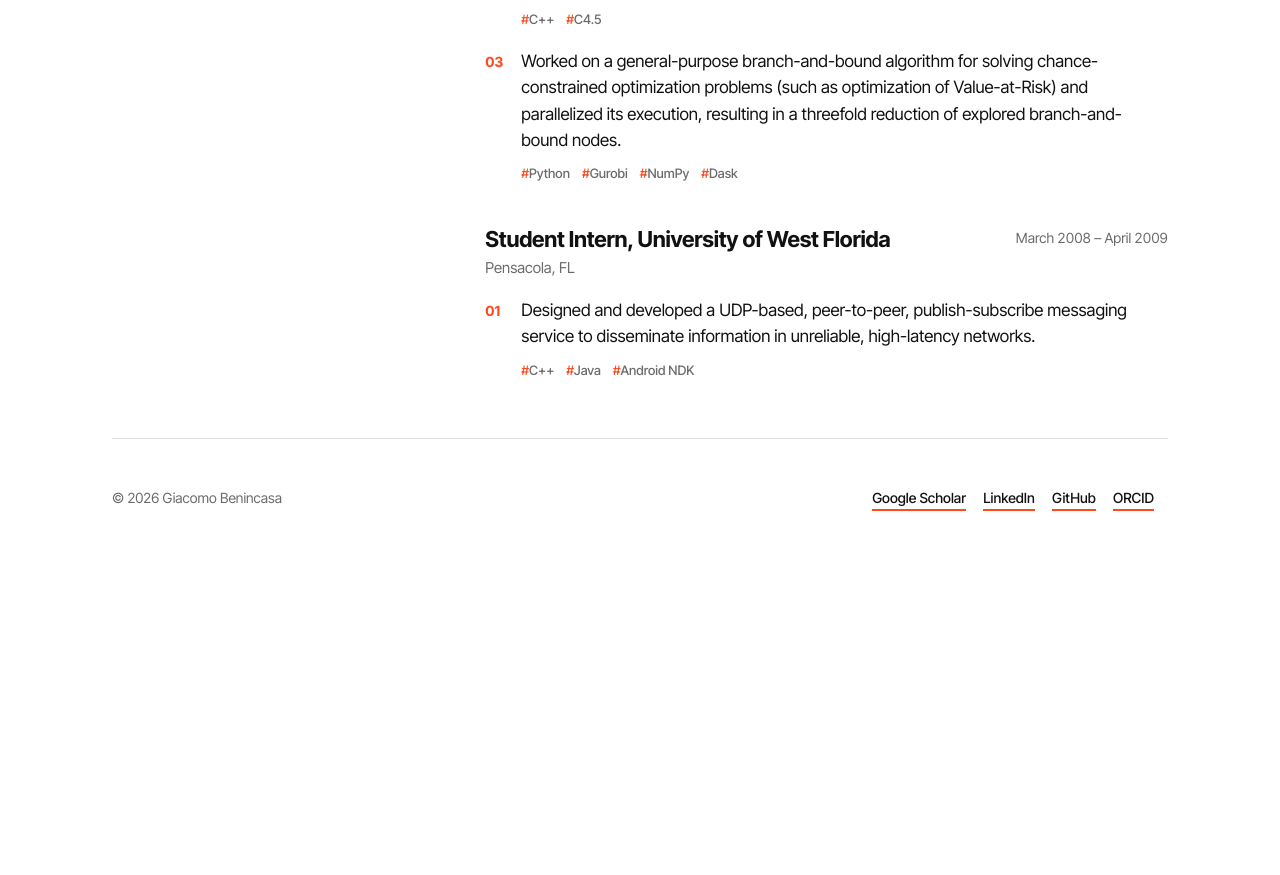
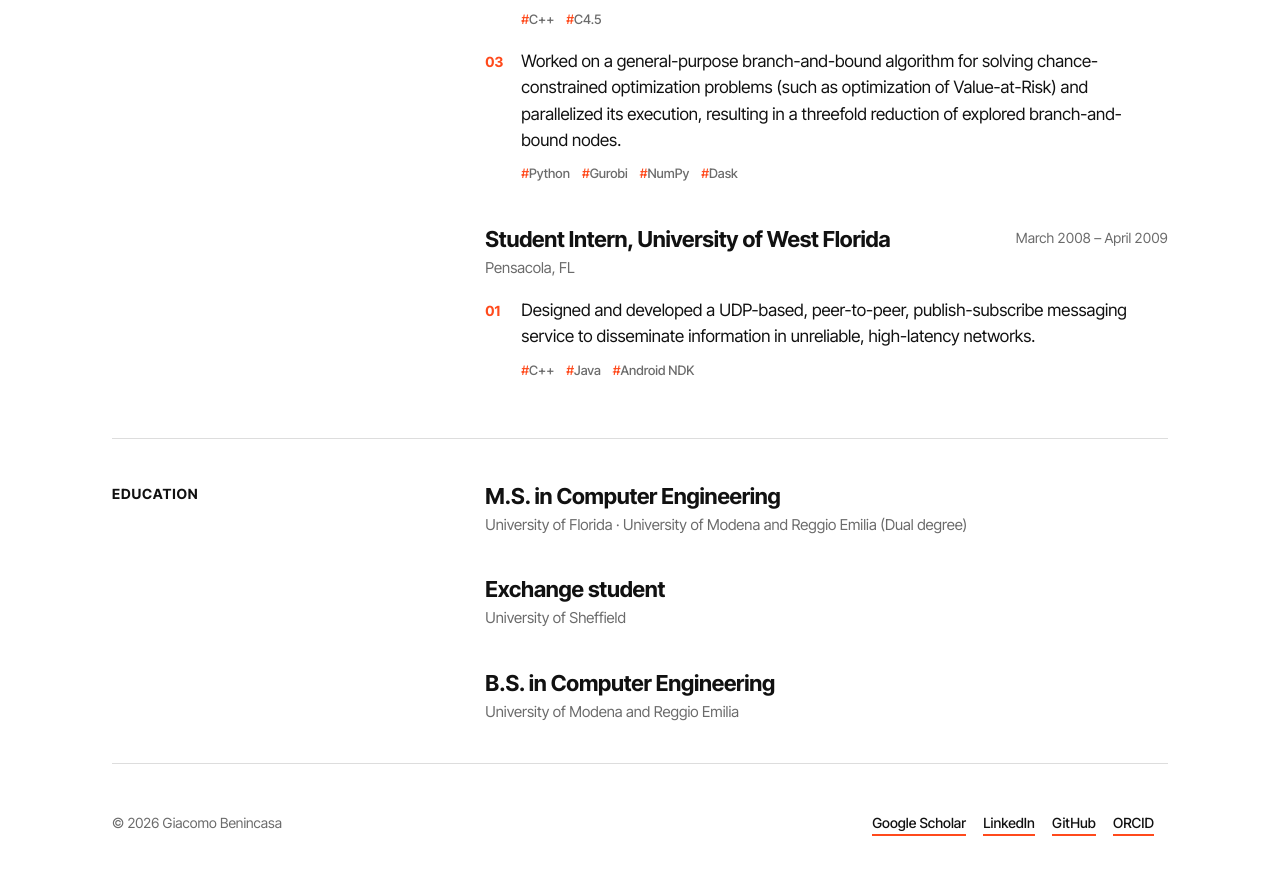
Before and after one commit to giacobenin/giacobenin.github.io, a Jekyll site: the page built from _pages/cv.md, in a window 1280 px wide and 900 px high, scrolled down 1829 px. Shown: the top 875 px of the window. Built offline with Jekyll 4.4.1, drawn with Linux system fonts in a browser that asks for light colours; before the commit the page ends 2404 px from its top, so only the background shows below that.

Commit message:
Add Education to the CV, with schools linked
M.S. and B.S. in Computer Engineering (M.S. a dual degree from the
University of Florida and the University of Modena and Reggio Emilia) and
an exchange at the University of Sheffield. Schools are
CollegeOrUniversity entries (Wikidata, official site); the person is
alumniOf each, and degrees are EducationalOccupationalCredentials
recognizedBy their schools. Employer markup now honours an org's .

Co-Authored-By: Claude Opus 5.5 <noreply@anthropic.com>

```diff
--- a/_data/organizations.yml
+++ b/_data/organizations.yml
@@ -1,8 +1,14 @@
-# Employers referenced from `employers` in _data/cv.yml, rendered on the CV as
-# schema:Organization (identified by Wikidata, with the official site as
-# schema:url / schema:sameAs).
+# Employers (`employers` in _data/cv.yml) and schools (`schools` in its
+# `education` list), rendered on the CV as schema:Organization, or the
+# schema.org class in `type`. Identified by Wikidata, with the official site
+# as schema:url / schema:sameAs.
 "Amazon":  { name: "Amazon",  wikidata: Q3884,     url: "https://www.aboutamazon.com/" }
 "Optym":   { name: "Optym",   wikidata: Q30282954, url: "https://www.optym.com/" }
 "Amadeus": { name: "Amadeus IT Group", wikidata: Q696061, url: "https://amadeus.com/en" }
 "IHMC":    { name: "Florida Institute for Human & Machine Cognition", wikidata: Q5461457, url: "https://www.ihmc.us/" }
-"UWF":     { name: "University of West Florida", wikidata: Q659255, url: "https://uwf.edu/" }
+"UWF":     { name: "University of West Florida", wikidata: Q659255, url: "https://uwf.edu/", type: CollegeOrUniversity }
+
+# Schools
+"UF":        { name: "University of Florida",                    wikidata: Q501758,  url: "https://www.ufl.edu/",        type: CollegeOrUniversity }
+"UNIMORE":   { name: "University of Modena and Reggio Emilia",   wikidata: Q1243705, url: "https://www.unimore.it/",     type: CollegeOrUniversity }
+"Sheffield": { name: "University of Sheffield",                  wikidata: Q823917,  url: "https://www.sheffield.ac.uk/", type: CollegeOrUniversity }
--- a/_pages/cv.md
+++ b/_pages/cv.md
@@ -36,7 +36,7 @@ identified by its Wikidata item where one exists.
     {%- if job.end %}<meta property="schema:endDate" content="{{ job.end }}">{% endif -%}
     {%- for key in job.employers -%}
       {%- assign org = site.data.organizations[key] -%}
-      <span property="schema:worksFor" resource="http://www.wikidata.org/entity/{{ org.wikidata }}" typeof="schema:Organization"><meta property="schema:name" content="{{ org.name | xml_escape }}"><link property="schema:url schema:sameAs" href="{{ org.url }}"></span>
+      <span property="schema:worksFor" resource="http://www.wikidata.org/entity/{{ org.wikidata }}" typeof="schema:{{ org.type | default: 'Organization' }}"><meta property="schema:name" content="{{ org.name | xml_escape }}"><link property="schema:url schema:sameAs" href="{{ org.url }}"></span>
     {%- endfor -%}
     {%- comment -%} Where the job was. schema.org has no per-role location, so this uses workLocation on the role, as is common practice. {%- endcomment -%}
     {%- assign place = site.data.places[job.place] -%}
@@ -73,4 +73,36 @@ identified by its Wikidata item where one exists.
 {%- endfor %}
 </div>
 </section>
+
+{%- comment -%}
+Education: person schema:alumniOf each school; a degree is also
+schema:hasCredential an EducationalOccupationalCredential recognizedBy the
+school(s). Schools come from _data/organizations.yml.
+{%- endcomment %}
+<section class="row">
+<h2 id="education">Education</h2>
+<div>
+{%- for ed in site.data.cv.education %}
+<div class="job">
+  <div class="job-head">
+    {%- for key in ed.schools -%}
+      {%- assign school = site.data.organizations[key] -%}
+      <span property="schema:alumniOf" resource="http://www.wikidata.org/entity/{{ school.wikidata }}" typeof="schema:{{ school.type | default: 'Organization' }}"><meta property="schema:name" content="{{ school.name | xml_escape }}"><link property="schema:url schema:sameAs" href="{{ school.url }}"></span>
+    {%- endfor %}
+    {%- if ed.degree %}
+    <h3 property="schema:hasCredential" typeof="schema:EducationalOccupationalCredential"><span property="schema:name">{{ ed.title | xml_escape }}</span><meta property="schema:credentialCategory" content="degree">
+      {%- for key in ed.schools %}<link property="schema:recognizedBy" href="http://www.wikidata.org/entity/{{ site.data.organizations[key].wikidata }}">{% endfor -%}
+    </h3>
+    {%- else %}
+    <h3>{{ ed.title | xml_escape }}</h3>
+    {%- endif %}
+    <span class="where">
+      {%- for key in ed.schools -%}{{ site.data.organizations[key].name | xml_escape }}{% unless forloop.last %} · {% endunless %}{%- endfor -%}
+      {%- if ed.note %} ({{ ed.note | xml_escape }}){% endif -%}
+    </span>
+  </div>
 </div>
+{%- endfor %}
+</div>
+</section>
+</div>
```
Also changed, not shown: _data/cv.yml (+13 -0 lines).
